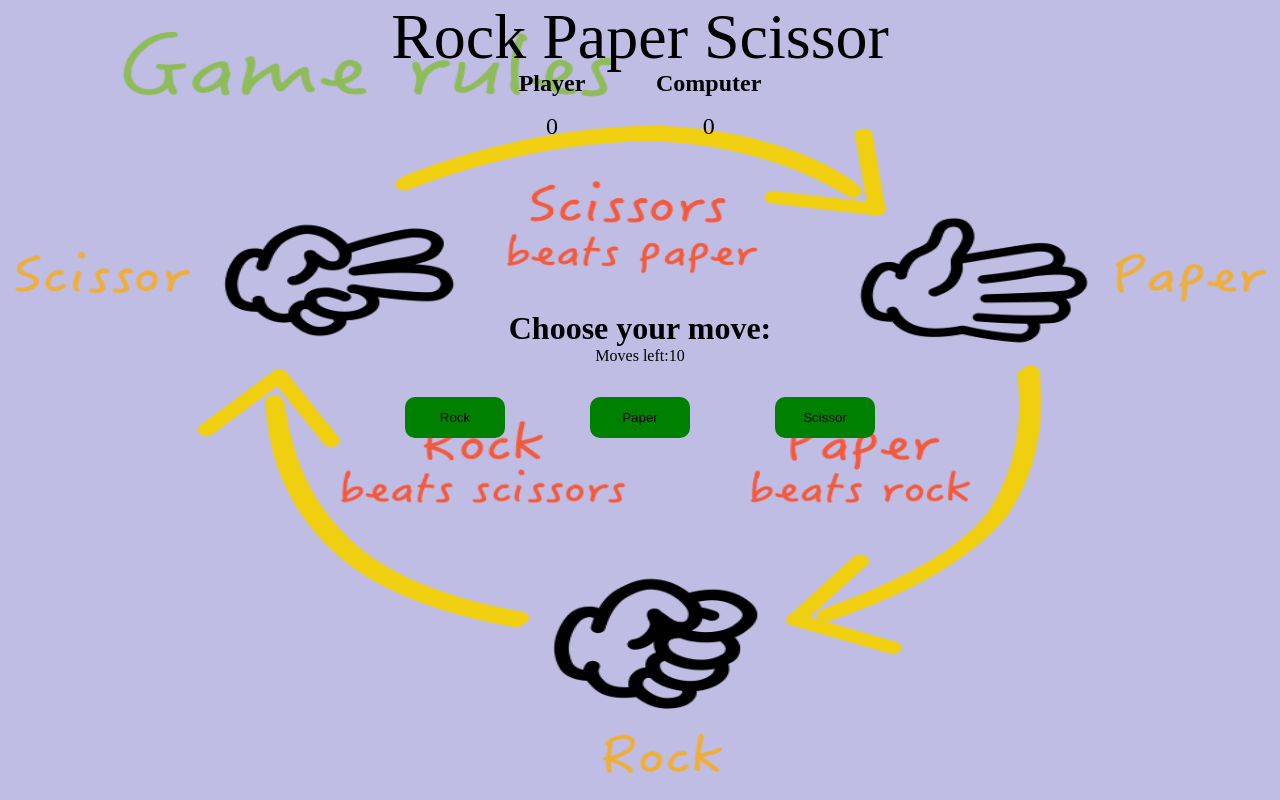
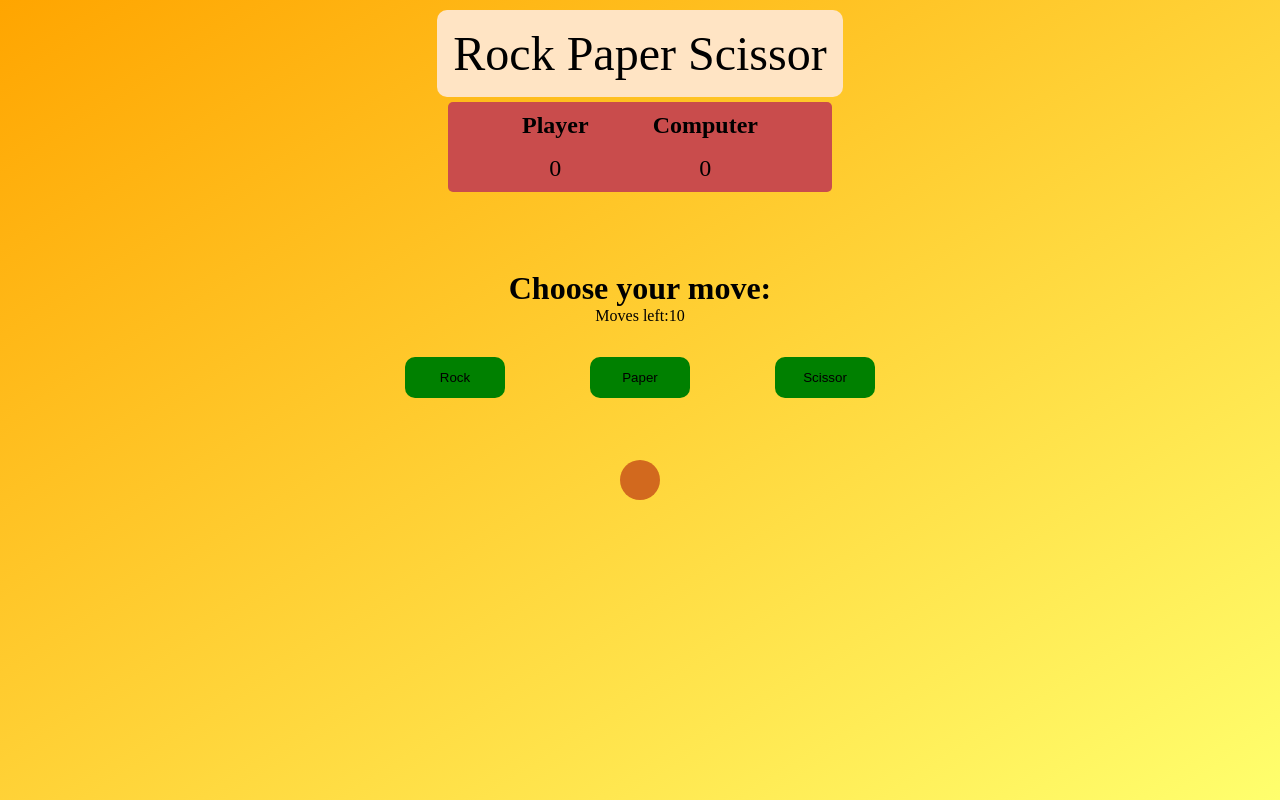
Before and after one commit to Jay5099/Game-RPS, a plain HTML site: page index.html in a window 1280 px wide. Drawn offline with Linux system fonts and the light colour scheme.

Commit message:
Style Changes

```diff
--- a/styles.css
+++ b/styles.css
@@ -10,9 +10,9 @@ img{
   /* position: relative; */
 }
 body{
-  background-image: url(./components/bg.png) ;
+  /* background-image: url(./components/bg.png) ; */
   background-repeat: no-repeat;
-  background-color: rgb(192, 189, 228);
+  background-image: linear-gradient(to bottom right, orange, rgb(255, 255, 109));
   background-size: 100% 100%;
 }
 .game{
@@ -26,8 +26,12 @@ body{
 .title{
   position:absolute;
   top:0;
-  font-size: 4rem;
+  font-size: 3rem;
   z-index:2;
+  background-color: bisque;
+  padding: 1rem;
+  border-radius: 10px;
+  margin: 10px;
 }
 .score{
   display:flex;
@@ -36,6 +40,10 @@ body{
   position:absolute;
   top: 70px;
   z-index:4;
+  margin: 2rem;
+  background-color: rgb(201, 76, 76);
+  border-radius: 5px;
+  padding: 10px;
 }
 
 .p-count, .c-count{
@@ -79,6 +87,12 @@ body{
 .result{
   margin-top: 20px;
   font-size: 1.2rem;
+  background-color: chocolate;
+  padding: 20px;
+  margin: 30px;
+  border-radius: 20px;
+  text-align: center;
+  color: white;
 }
 
 /*RESPONSIVE DESIGN*/
```
